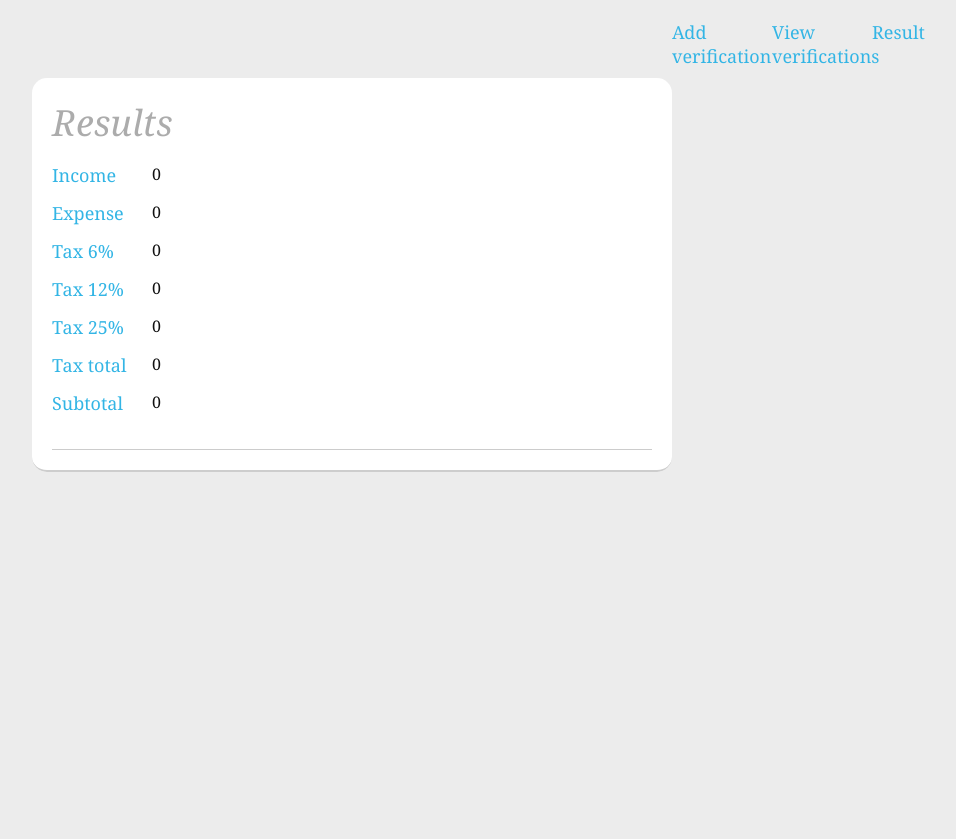
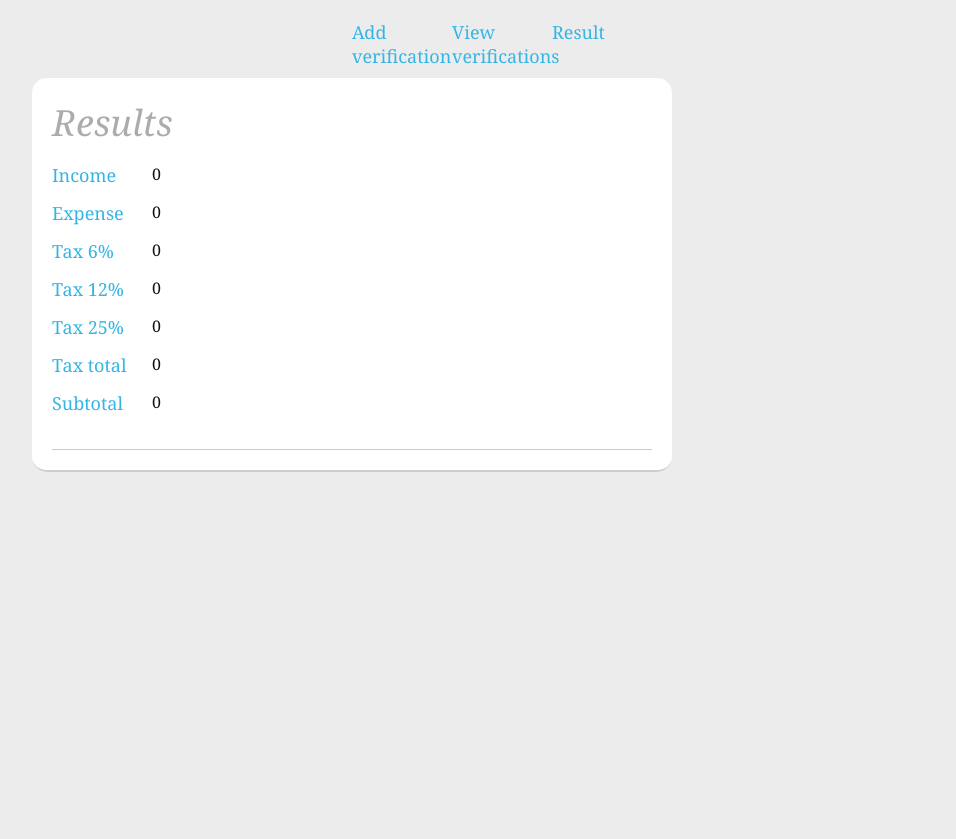
Before and after one commit to span/simplebooks, a Django app: page /result in a window 1280 px wide. Shown: the top 839 px of the page, without its empty margins (288-1244 px from the left). Run offline with Django 3.2, Linux system fonts and the light colour scheme; data that the repository does not hold is empty; parts of the project's set-up code (start-up, migrations or seed data) failed here and were passed over; some libraries are stand-ins or nearby versions.

Commit message:
Accidently remove critical files, re-added them

```diff
--- a/simplebooks/settings.py
+++ b/simplebooks/settings.py
@@ -83,7 +83,7 @@ STATICFILES_FINDERS = (
 )
 
 # Make this unique, and don't share it with anybody.
-SECRET_KEY = ''
+SECRET_KEY = '52u0ihvq!y6que%7x#fkom!j&q4l#ccot#0-@*g^phh33@728w'
 
 # List of callables that know how to import templates from various sources.
 TEMPLATE_LOADERS = (
--- a/simplebooksform/static/simplebooksform/css/main.css
+++ b/simplebooksform/static/simplebooksform/css/main.css
@@ -5,8 +5,15 @@ html, body {
 body {
 	background: #ececec;
 	color: #111111;
-	font-family: Georgia, "Times New Roman", Times, serif;
+	font-family: "adobe-caslon-pro", "Georgia", "Times New Roman", serif;
 	padding: 20px;
+    -moz-font-feature-settings:"liga=1, dlig=1";
+    -moz-font-feature-settings:"liga", "dlig";
+    -ms-font-feature-settings:"liga", "dlig";
+    -o-font-feature-settings:"liga", "dlig";
+    -webkit-font-feature-settings:"liga", "dlig";
+    font-feature-settings:"liga", "dlig";
+    text-rendering: optimizeLegibility;
 }
 
 section#main-section {
@@ -18,7 +25,8 @@ section#main-section {
 
 section#menu-section {
     overflow: hidden;
-    margin-bottom: 10px;
+    margin: 0 auto 10px auto;
+    width: 600px;
 }
 
 article {
@@ -153,7 +161,7 @@ input[type=submit] {
 	font: 18px Georgia, "Times New Roman", Times, serif;
 	letter-spacing: 1px;
 	padding: 7px 25px;
-	text-shadow: 0 1px 1px #000000;
+	text-shadow: 0 1px 1px #1E8211;
 }
 
 input[type=submit]:hover {
--- a/simplebooksform/static/simplebooksform/js/main.js
+++ b/simplebooksform/static/simplebooksform/js/main.js
@@ -3,7 +3,7 @@ $(document).ready(function() {
     var ENTER_KEY = 13;
     var legend = $('form#books legend');
 
-    //$('#books li:not(:first)').hide();
+    $('#books li:not(:first)').hide();
     $('#books li:first input').focus();
 
     $('#books input').keydown(function(event) {
--- a/simplebooksform/views.py
+++ b/simplebooksform/views.py
@@ -20,7 +20,7 @@ def add_verification(request):
             message = "Verification was saved!"
     else:
         form = verification_form()
-        message = "Add a verification"
+        message = "Add a title and press Enter"
 
     variables = RequestContext(request, {'form' : form, 'message' : message})
 
```
Also changed, not shown: simplebooks/__init__.py (added), simplebooksform/__init__.py (added), 4 other files.
